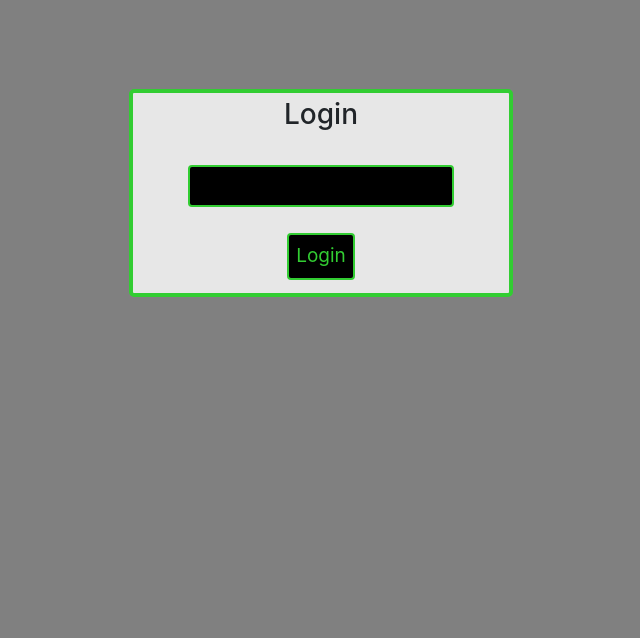
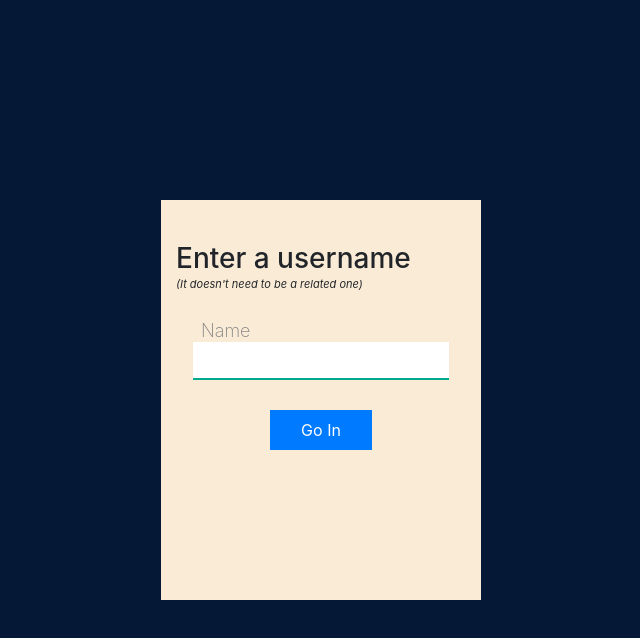
Before and after one commit to raizrazer/justchatapp, a website: page client/index.html in a window 1280 px wide. Shown: the whole page, without its empty margins (319-959 px from the left). Drawn offline with nearby package versions, Linux system fonts and the light colour scheme; no server answers.

Commit message:
Designed the new UI
Designed a small UI, which will be visually pleasant to the user.
The Valid thing on the form, is still not working.

```diff
--- a/client/css/style.css
+++ b/client/css/style.css
@@ -1,71 +1,80 @@
-body {
-    background: grey !important;
-    height: fit-content;
+* {
+    padding: 0px;
+    margin: 0px;
 }
 
-#sign-in {
-    width: 384px;
-    height: 208px;
-    margin: 8% auto;
-    overflow: hidden;
-    text-align: center !important;
-    background: #e7e7e7;
-    border-radius: 5px;
-    border: 4px solid limegreen;
+body {}
+
+.wrapper {
+    position: fixed;
+    width: 100%;
+    height: 100%;
+    background: #051937;
+}
+
+.layer1 {
+    position: absolute !important;
+    background: antiquewhite !important;
+    height: 50% !important;
+    top: 25% !important;
 }
 
 #main-heading {
-    padding: 5px 0px 0px 0px;
-    margin: 0px !important;
+    padding: 42px 0px 42px 0px;
+}
+
+#main-heading p {
+    line-height: 0px;
+    font-size: 11px;
+    font-style: italic;
+}
+
+form#sign-in-form {
+    text-align: center;
+}
+
+button#submit-button {
+    width: 35%;
+    height: 10%;
+    border-radius: 0px;
+    border: 0px;
+    margin: 30px 0px;
+}
+
+input#username {
+    padding: 2px 0px 0px 10px;
+    height: 38px;
+    width: 88%;
+    border: none;
+    color: #36373e;
+    border-bottom: 2px solid #00A88C;
+}
+
+label.place-holder {
+    position: absolute;
+    left: 46px;
+    color: grey;
+    font-size: 16px;
+    font-weight: 500;
+    transform: translate(0px, 10px);
+    transition: all 0.15s ease-in;
+}
+
+#sign-in-form input:focus+label.place-holder {
+    transform: translate(-6px, -25px);
+    font-weight: 200;
+    font-size: 18px;
+}
+
+#sign-in-form input:valid+label.place-holder {
+    transform: translate(-6px, -25px);
+    font-weight: 200;
+    font-size: 18px;
 }
 
 
-/*
-#sign-in-form {} */
-
-#username {
-    padding: 7px;
-    margin: 26px;
-    border: 2px solid limegreen;
-    background: black;
-    border-radius: 4px;
-    color: limegreen;
-}
-
-#submit-button {
-    font-size: 19px;
-    padding: 7px;
-    margin: 0px;
-    border: 2px solid limegreen;
-    background: black;
-    border-radius: 4px;
-    color: limegreen;
-}
-
-#message-input {
+/* #sign-in-form input#username:valid+label.place-holder {
+    transform: translate(-6px, -25px);
+    font-weight: 200;
     font-size: 18px;
-    padding: 7px;
-    width: 100%;
-    height: 50px;
-    border: 2px solid limegreen;
-    background: black;
-    border-radius: 4px;
-    color: limegreen;
-}
-
-#chat-messages {
-    overflow: scroll;
-    height: 78%;
-    width: 100%;
-    background: lightblue;
-    padding: 6px 12px 6px 12px;
-}
-
-#send-button {
-    font-size: 18px;
-    height: 50px;
-    border: 2px solid limegreen;
-    background: black;
-    border-radius: 4px;
-    color: limegreen;
-}
+} */
--- a/client/index.html
+++ b/client/index.html
@@ -12,17 +12,22 @@
 </head>
 
 <body>
-    <div class="container">
-        <div id="sign-in" style="display: block;">
-            <div id="main-heading">
-                <h3>Login</h3>
+    <div class="wrapper">
+        <div class="row justify-content-center">
+            <div class="col-11 col-sm-6 col-md-5 col-lg-4 col-xl-3 layer1" id="sign-in" style="display: block;">
+                <div id="main-heading">
+                    <h3>Enter a username</h3>
+                    <p>(It doesn't need to be a related one)</p>
+                </div>
+                <form action="" id="sign-in-form">
+                    <input type="text" autocomplete="off" id="username">
+                    <label class="place-holder">Name</label>
+                    <br>
+                    <button id="submit-button" type="submit" class="btn btn-primary">Go In</button></sub>
+                </form>
             </div>
-            <form action="" id="sign-in-form">
-                <input type="text" id="username">
-                <br>
-                <button id="submit-button" type="submit" class="btn btn-primary">Login</button></sub>
-            </form>
         </div>
+
         <div id="chat-box" style="display: none;">
             <div class="main-heading">
                 <h3>Chatting</h3>
```
